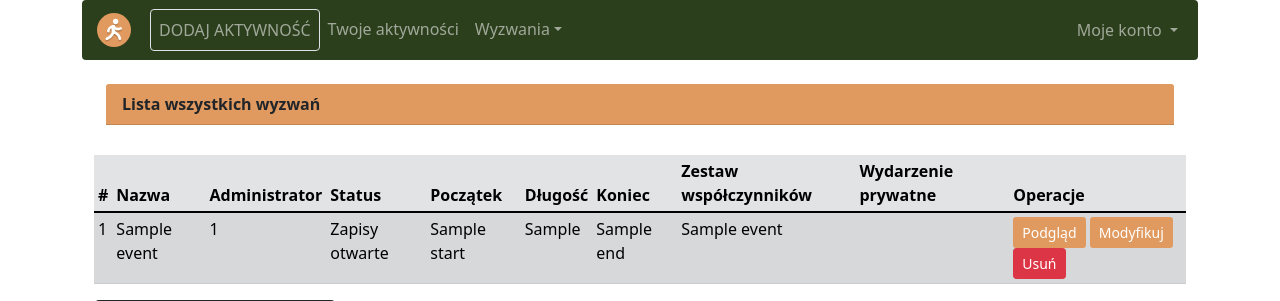
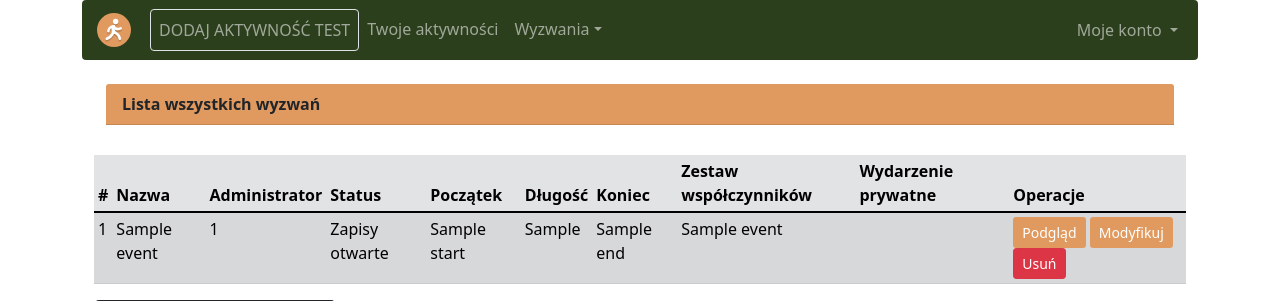
Before and after one commit to MaBober/SportoweSwiry, a Python web app: template event/templates/pages/admin_events.html in a window 1280 px wide. Shown: the top 301 px of the page. Run offline with Jinja, Linux system fonts and the light colour scheme; the template is opened without the code that fills it: most values are stand-ins (such as "Sample title", 1, 10 or a date in 2020); some libraries are stand-ins or nearby versions.

Commit message:
Minor change to test SSH fetch

```diff
--- a/templates/includes/menu_main.html
+++ b/templates/includes/menu_main.html
@@ -13,7 +13,7 @@
         <div class="collapse navbar-collapse" id="navbarsExample09">
           <ul class="navbar-nav me-auto mb-2 mb-lg-0">
             <li class="nav-item">
-              <a class="nav-link rounded border" href="{{ url_for('activity.addActivity') }}">DODAJ AKTYWNOŚĆ</a>
+              <a class="nav-link rounded border" href="{{ url_for('activity.addActivity') }}">DODAJ AKTYWNOŚĆ TEST</a>
             </li>
             <li class="nav-item">
               <a class="nav-link" href="{{ url_for('activity.myActivities') }}">Twoje aktywności</a>
```
